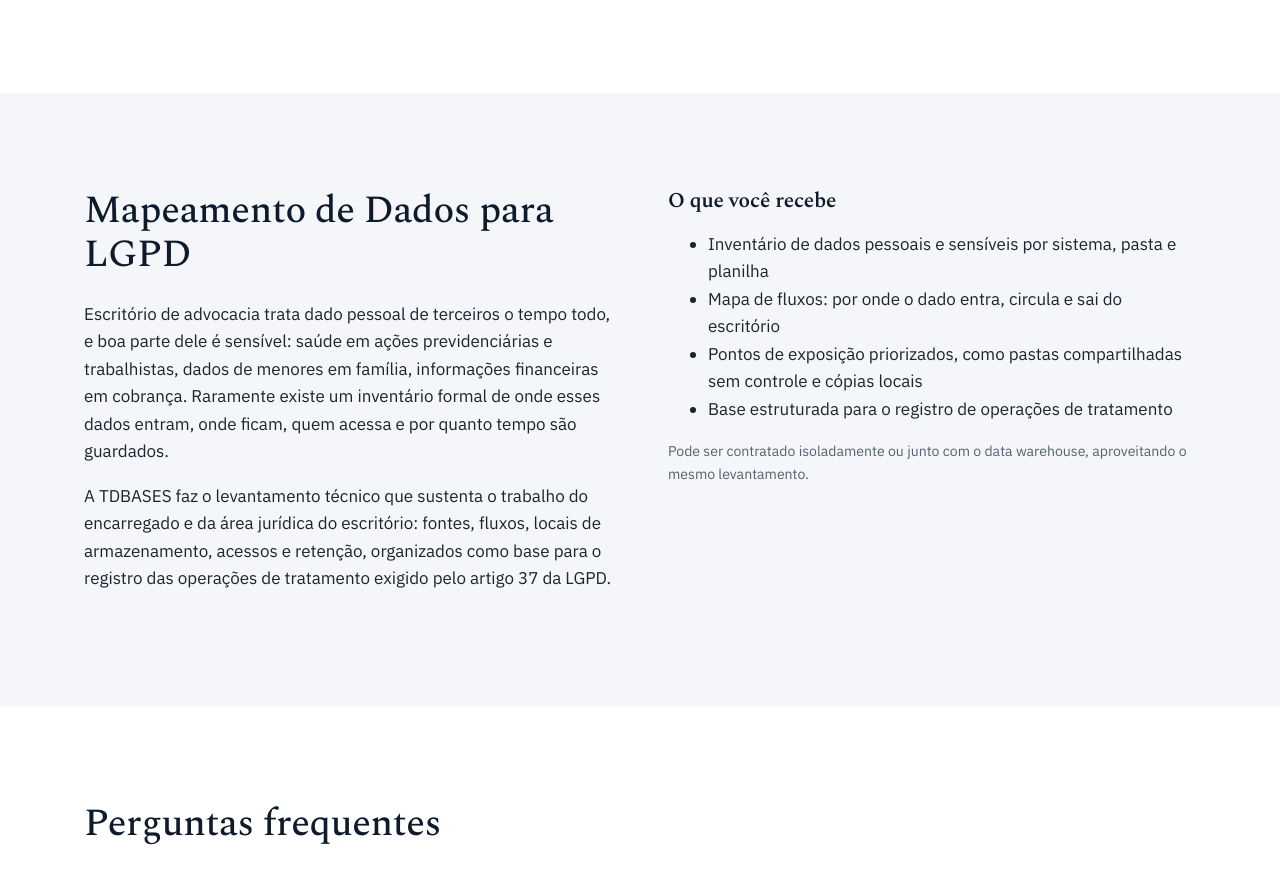
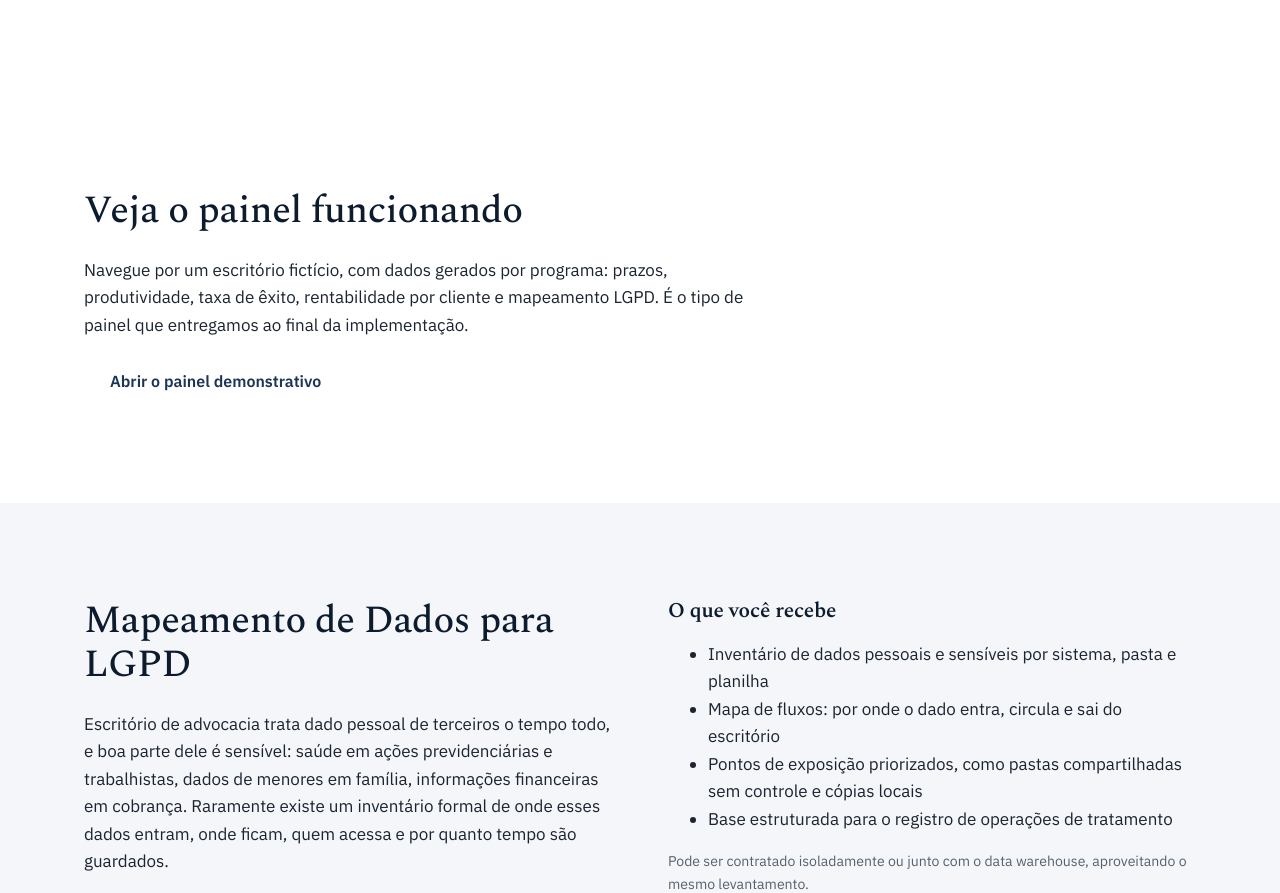
Before and after one commit to tdbroott/tdbases-site, a plain HTML site: page advocacia.html in a window 1280 px wide. Shown: the part 4334-5227 px from the top of the page. Drawn offline with nearby package versions, Linux system fonts and the light colour scheme.

Commit message:
Implementa DEMO-ADV

```diff
--- a/advocacia.html
+++ b/advocacia.html
@@ -298,6 +298,15 @@ form.lead{display:grid;gap:18px}
 </tbody></table></div>
 </div></section>
 
+<section class="secao" id="demonstracao" aria-labelledby="demo-titulo">
+  <div class="wrap">
+    <h2 id="demo-titulo">Veja o painel funcionando</h2>
+    <p>Navegue por um escritório fictício, com dados gerados por programa: prazos, produtividade, taxa de êxito, rentabilidade por cliente e mapeamento LGPD. É o tipo de painel que entregamos ao final da implementação.</p>
+    <a class="btn btn-primario" href="demo-advocacia.html">Abrir o painel demonstrativo</a>
+  </div>
+</section>
+
+
 <section class="bg-paper"><div class="wrap split">
 <div>
 <h2>Mapeamento de Dados para LGPD</h2>
```
